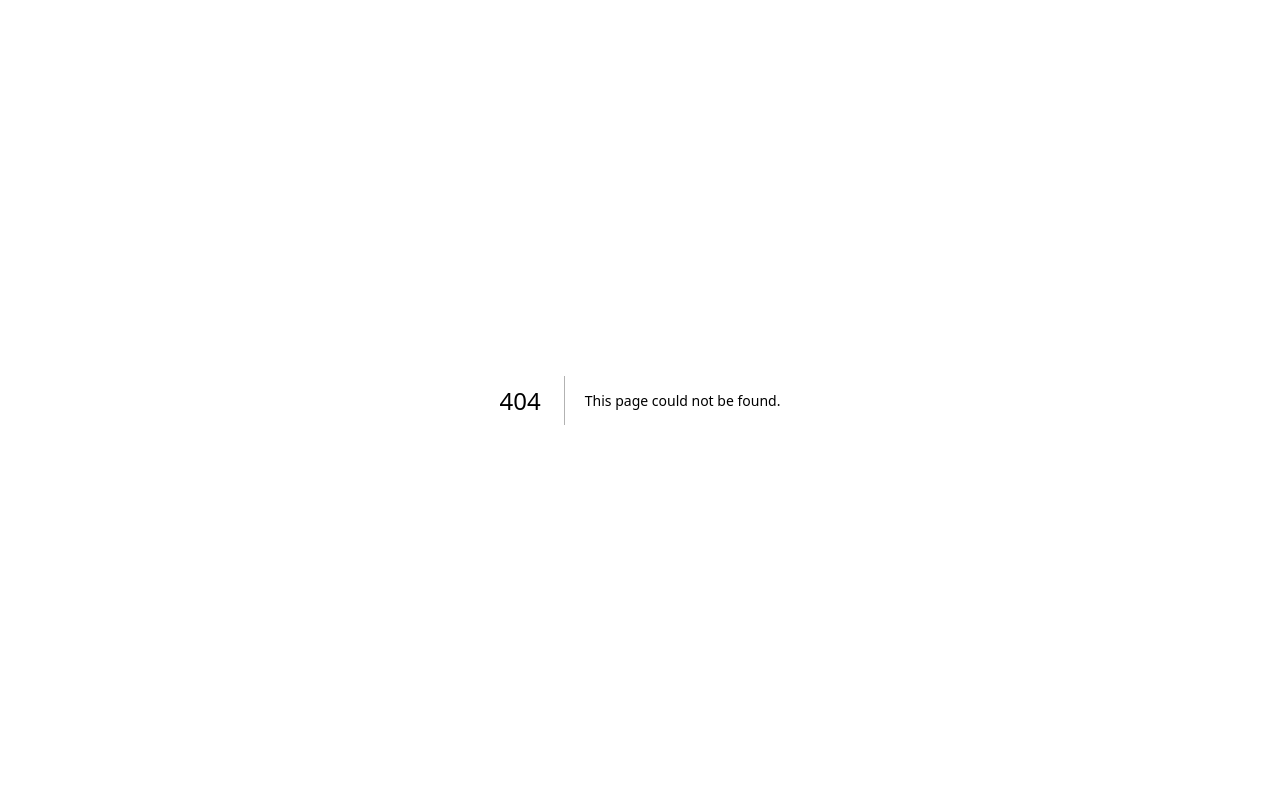
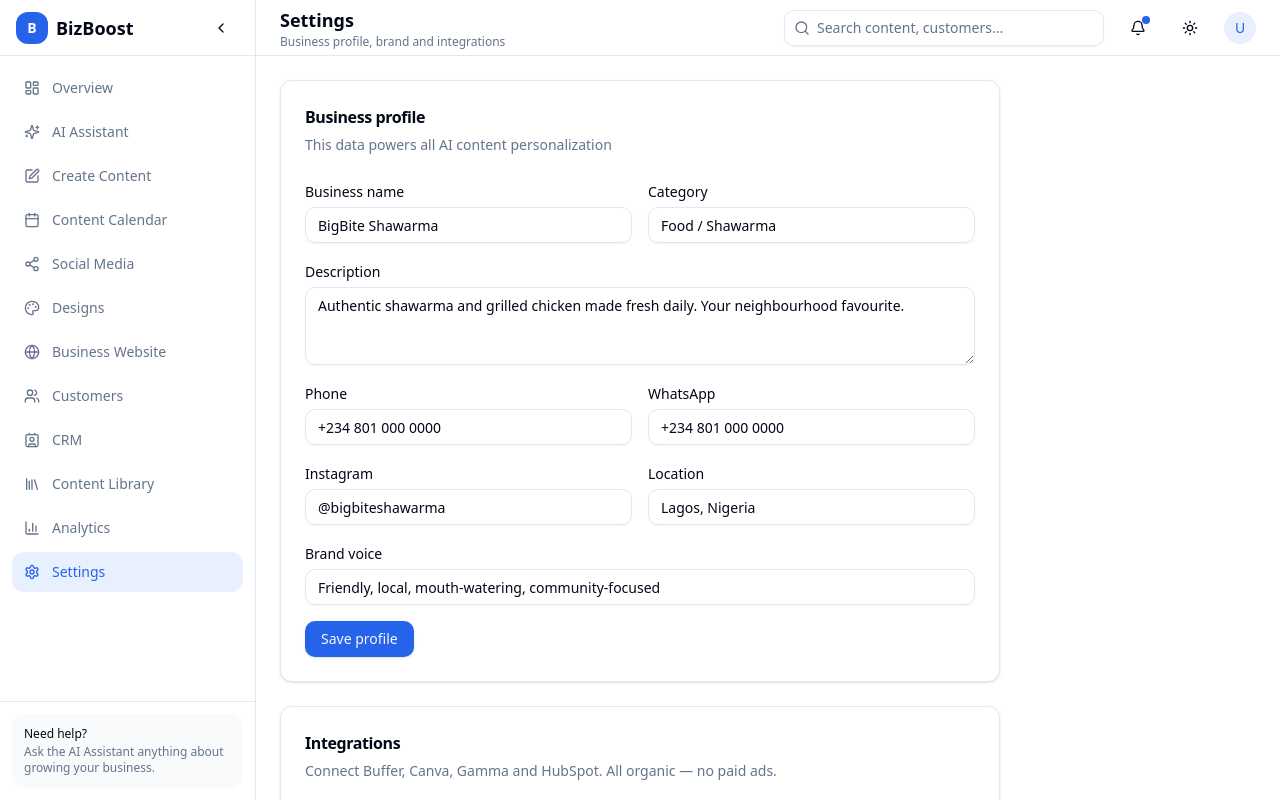
Before and after one commit to lilcoins89/bizboost, a Next.js app: page /dashboard/settings in a window 1280 px wide. Before the commit this address had no page. Built offline with nearby package versions, Linux system fonts and the light colour scheme.

Commit message:
feat: Settings page with business profile and integrations

```diff
--- /dev/null
+++ b/src/app/(dashboard)/dashboard/settings/page.tsx
@@ -0,0 +1,165 @@
+"use client";
+
+import { DashboardHeader } from "@/components/dashboard/header";
+import { Card, CardContent, CardDescription, CardHeader, CardTitle } from "@/components/ui/card";
+import { Button } from "@/components/ui/button";
+import { Input } from "@/components/ui/input";
+import { Badge } from "@/components/ui/badge";
+import { Textarea } from "@/components/ui/textarea";
+import { Link2, Check, ExternalLink } from "lucide-react";
+
+const integrations = [
+  {
+    id: "buffer",
+    name: "Buffer",
+    description: "Schedule organic posts to Instagram, Facebook, TikTok & LinkedIn",
+    connected: false,
+    docs: "https://buffer.com/developers",
+  },
+  {
+    id: "canva",
+    name: "Canva",
+    description: "Create flyers, menus and social graphics",
+    connected: false,
+    docs: "https://www.canva.com/developers/",
+  },
+  {
+    id: "gamma",
+    name: "Gamma",
+    description: "Auto-generate presentations, menus and proposals",
+    connected: false,
+    docs: "https://gamma.app",
+  },
+  {
+    id: "hubspot",
+    name: "HubSpot",
+    description: "Full CRM sync for contacts and deals",
+    connected: false,
+    docs: "https://developers.hubspot.com",
+  },
+];
+
+export default function SettingsPage() {
+  return (
+    <>
+      <DashboardHeader
+        title="Settings"
+        description="Business profile, brand and integrations"
+      />
+
+      <div className="p-4 lg:p-6 space-y-6 max-w-3xl">
+        {/* Business profile */}
+        <Card>
+          <CardHeader>
+            <CardTitle className="text-base">Business profile</CardTitle>
+            <CardDescription>This data powers all AI content personalization</CardDescription>
+          </CardHeader>
+          <CardContent className="space-y-4">
+            <div className="grid sm:grid-cols-2 gap-4">
+              <div>
+                <label className="text-sm font-medium">Business name</label>
+                <Input defaultValue="BigBite Shawarma" className="mt-1" />
+              </div>
+              <div>
+                <label className="text-sm font-medium">Category</label>
+                <Input defaultValue="Food / Shawarma" className="mt-1" />
+              </div>
+            </div>
+            <div>
+              <label className="text-sm font-medium">Description</label>
+              <Textarea
+                defaultValue="Authentic shawarma and grilled chicken made fresh daily. Your neighbourhood favourite."
+                className="mt-1"
+                rows={3}
+              />
+            </div>
+            <div className="grid sm:grid-cols-2 gap-4">
+              <div>
+                <label className="text-sm font-medium">Phone</label>
+                <Input defaultValue="+234 801 000 0000" className="mt-1" />
+              </div>
+              <div>
+                <label className="text-sm font-medium">WhatsApp</label>
+                <Input defaultValue="+234 801 000 0000" className="mt-1" />
+              </div>
+            </div>
+            <div className="grid sm:grid-cols-2 gap-4">
+              <div>
+                <label className="text-sm font-medium">Instagram</label>
+                <Input defaultValue="@bigbiteshawarma" className="mt-1" />
+              </div>
+              <div>
+                <label className="text-sm font-medium">Location</label>
+                <Input defaultValue="Lagos, Nigeria" className="mt-1" />
+              </div>
+            </div>
+            <div>
+              <label className="text-sm font-medium">Brand voice</label>
+              <Input
+                defaultValue="Friendly, local, mouth-watering, community-focused"
+                className="mt-1"
+              />
+            </div>
+            <Button>Save profile</Button>
+          </CardContent>
+        </Card>
+
+        {/* Integrations */}
+        <Card>
+          <CardHeader>
+            <CardTitle className="text-base">Integrations</CardTitle>
+            <CardDescription>
+              Connect Buffer, Canva, Gamma and HubSpot. All organic — no paid ads.
+            </CardDescription>
+          </CardHeader>
+          <CardContent className="space-y-4">
+            {integrations.map((int) => (
+              <div
+                key={int.id}
+                className="flex items-start justify-between gap-4 rounded-lg border p-4"
+              >
+                <div className="space-y-1">
+                  <div className="flex items-center gap-2">
+                    <p className="font-medium text-sm">{int.name}</p>
+                    {int.connected ? (
+                      <Badge variant="success" className="text-[10px] gap-1">
+                        <Check className="h-3 w-3" /> Connected
+                      </Badge>
+                    ) : (
+                      <Badge variant="outline" className="text-[10px]">
+                        Not connected
+                      </Badge>
+                    )}
+                  </div>
+                  <p className="text-xs text-muted-foreground">{int.description}</p>
+                </div>
+                <div className="flex gap-2 shrink-0">
+                  <Button variant="outline" size="sm" asChild>
+                    <a href={int.docs} target="_blank" rel="noopener">
+                      <ExternalLink className="h-3.5 w-3.5" />
+                    </a>
+                  </Button>
+                  <Button size="sm" variant={int.connected ? "secondary" : "default"} className="gap-1.5">
+                    <Link2 className="h-3.5 w-3.5" />
+                    {int.connected ? "Manage" : "Connect"}
+                  </Button>
+                </div>
+              </div>
+            ))}
+          </CardContent>
+        </Card>
+
+        {/* Environment note */}
+        <Card className="border-dashed">
+          <CardContent className="py-6 text-sm text-muted-foreground space-y-2">
+            <p className="font-medium text-foreground">Required environment variables</p>
+            <p>
+              See <code className="text-xs bg-muted px-1 rounded">.env.example</code> for Buffer,
+              Canva, Gamma, HubSpot and AI API keys. Connection flows will use these securely.
+            </p>
+          </CardContent>
+        </Card>
+      </div>
+    </>
+  );
+}
```
